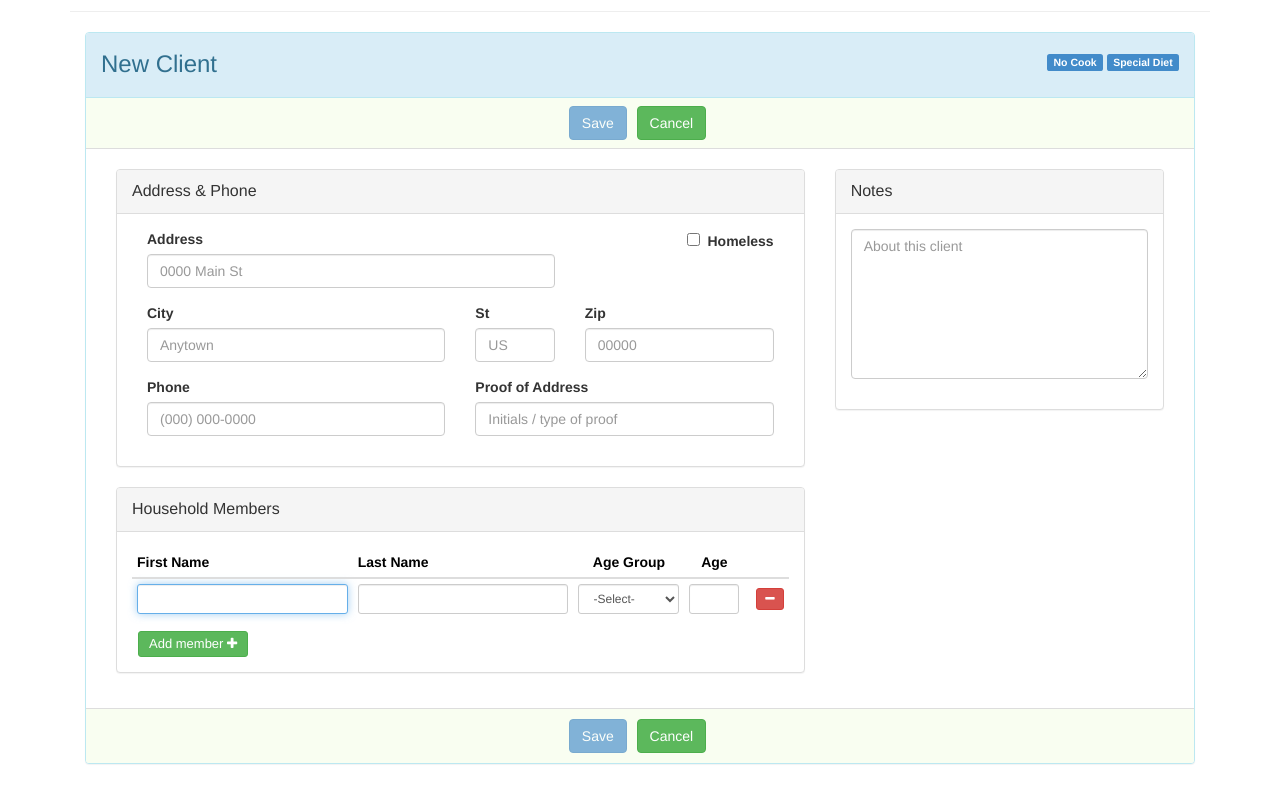
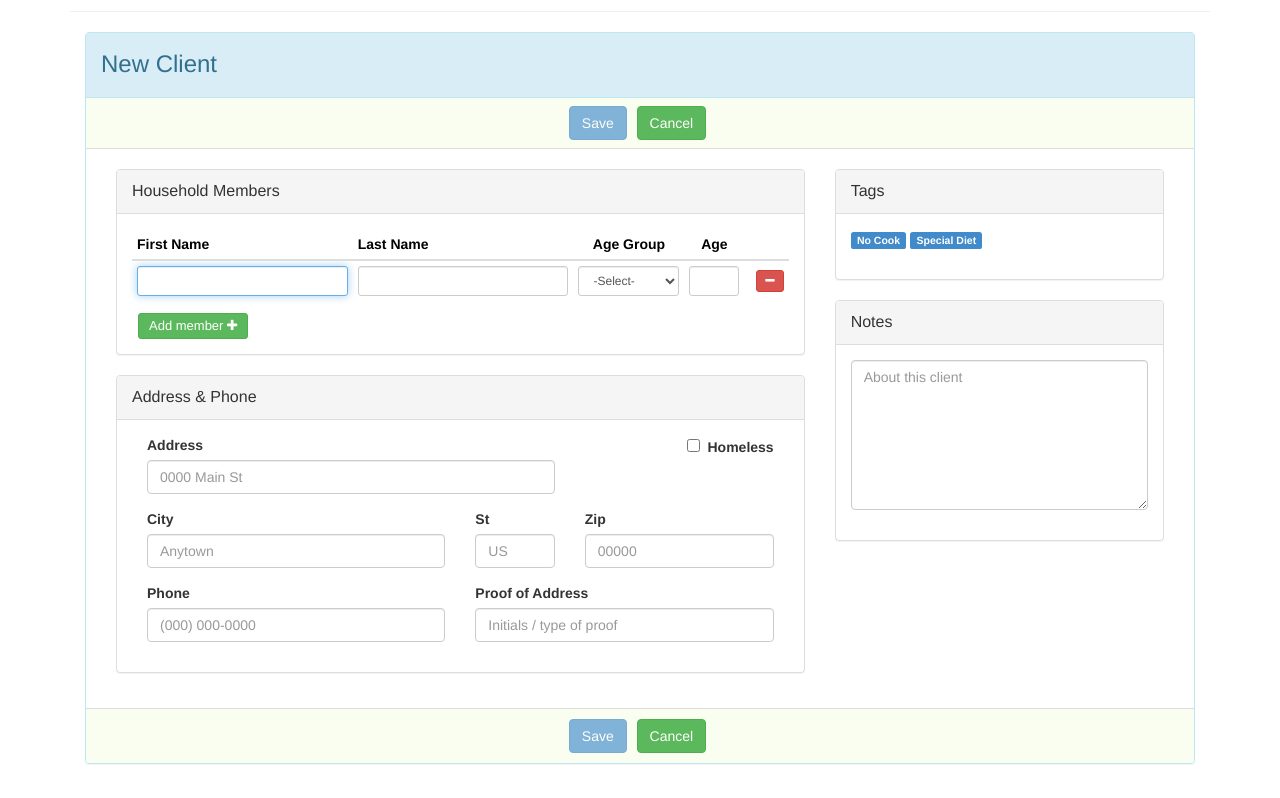
Before and after one commit to groundwired/salesforce-food-bank, a plain HTML site: page resource-bundles/Angular.resource/index.html in a window 1280 px wide. Both pictures are taken after a click on the link "New Client". Shown: the part 75-873 px from the top of the page. Drawn offline with Linux system fonts and the light colour scheme.

Commit message:
style cleanup

```diff
--- a/resource-bundles/Angular.resource/css/foodbank.css
+++ b/resource-bundles/Angular.resource/css/foodbank.css
@@ -45,3 +45,8 @@ body { margin:0px; }
 .bootstrap .alert:focus, .bootstrap .dropdown-menu:focus {
   outline: 0px;
 }
+.bootstrap .panel .panel .panel-heading, .bootstrap .panel .panel .panel-heading .row div {
+  font-size:16px;
+  vertical-align:middle;
+  font-weight:500;
+}
--- a/resource-bundles/Angular.resource/partials/client_edit.html
+++ b/resource-bundles/Angular.resource/partials/client_edit.html
@@ -13,11 +13,6 @@
                         </p>
                     </div>
                 </div>
-                <div class="col-md-5 text-right" style="margin-top:8px;">
-                    <span class="label label-primary" ng-show="data.household.homeless">Homeless</span>
-                    <span class="label label-primary">No Cook</span>
-                    <span class="label label-primary">Special Diet</span>
-                </div>
             </div>
         </div>
         <div class="panel-btnbar text-center" ng-show="data.household">
@@ -27,56 +22,10 @@
         </div>
         <div class="panel-body" ng-show="data.household">
             <div class="col-lg-8">
-                <div class="panel panel-default">
-                    <div class="panel-heading">
-                        <div class="row">
-                            <div class="col-sm-6" style="font-size:16px; vertical-align:middle; font-weight:500;">
-                                Address &amp; Phone
-                            </div>
-                        </div>
-                    </div>
-                    <div class="panel-body">
-                        <div class="form-group col-sm-8">
-                            <label>Address</label>
-                            <input type="text" class="form-control" name="address" placeholder="0000 Main St"
-                                ng-maxlength="50" ng-model="data.household.address"
-                                ng-disabled="data.household.homeless" autofocus="autofocus">
-                        </div>
-                        <div class="form-group col-sm-4 text-right">
-                            <input type="checkbox" name="homeless" ng-model="data.household.homeless"></input>&nbsp;
-                            <label>Homeless</label>
-                        </div>
-                        <div class="form-group col-sm-6">
-                            <label>City</label>
-                            <input type="text" class="form-control" name="city" placeholder="Anytown"
-                                ng-maxlength="50" ng-model="data.household.city">
-                        </div>
-                        <div class="form-group col-sm-2">
-                            <label>St</label>
-                            <input type="text" class="form-control" name="state" placeholder="US"
-                                ng-maxlength="50" ng-model="data.household.state">
-                        </div>
-                        <div class="form-group col-sm-4">
-                            <label>Zip</label>
-                            <input type="text" class="form-control" name="postalCode" placeholder="00000"
-                                ng-maxlength="20" ng-model="data.household.postalCode">
-                        </div>
-                        <div class="form-group col-sm-6">
-                            <label>Phone</label>
-                            <input type="text" class="form-control" name="phone" placeholder="(000) 000-0000"
-                                ng-maxlength="50" ng-model="data.household.phone">
-                        </div>
-                        <div class="form-group col-sm-6">
-                            <label>Proof of Address</label>
-                            <input type="text" class="form-control" name="proof" placeholder="Initials / type of proof"
-                                ng-maxlength="50" >
-                        </div>
-                    </div>
-                </div>
                 <div class="panel panel-default" ng-controller="memberListController" >
                     <div class="panel-heading">
                         <div class="row">
-                            <div class="col-sm-6" style="font-size:16px; vertical-align:middle; font-weight:500;">
+                            <div class="col-sm-6">
                                 Household Members
                             </div>
                         </div>
@@ -146,12 +95,74 @@
                         </div>
                     </div>
                 </div>
+                <div class="panel panel-default">
+                    <div class="panel-heading">
+                        <div class="row">
+                            <div class="col-sm-6">
+                                Address &amp; Phone
+                            </div>
+                        </div>
+                    </div>
+                    <div class="panel-body">
+                        <div class="form-group col-sm-8">
+                            <label>Address</label>
+                            <input type="text" class="form-control" name="address" placeholder="0000 Main St"
+                                ng-maxlength="50" ng-model="data.household.address"
+                                ng-disabled="data.household.homeless" autofocus="autofocus">
+                        </div>
+                        <div class="form-group col-sm-4 text-right">
+                            <input type="checkbox" name="homeless" ng-model="data.household.homeless"></input>&nbsp;
+                            <label>Homeless</label>
+                        </div>
+                        <div class="form-group col-sm-6">
+                            <label>City</label>
+                            <input type="text" class="form-control" name="city" placeholder="Anytown"
+                                ng-maxlength="50" ng-model="data.household.city">
+                        </div>
+                        <div class="form-group col-sm-2">
+                            <label>St</label>
+                            <input type="text" class="form-control" name="state" placeholder="US"
+                                ng-maxlength="50" ng-model="data.household.state">
+                        </div>
+                        <div class="form-group col-sm-4">
+                            <label>Zip</label>
+                            <input type="text" class="form-control" name="postalCode" placeholder="00000"
+                                ng-maxlength="20" ng-model="data.household.postalCode">
+                        </div>
+                        <div class="form-group col-sm-6">
+                            <label>Phone</label>
+                            <input type="text" class="form-control" name="phone" placeholder="(000) 000-0000"
+                                ng-maxlength="50" ng-model="data.household.phone">
+                        </div>
+                        <div class="form-group col-sm-6">
+                            <label>Proof of Address</label>
+                            <input type="text" class="form-control" name="proof" placeholder="Initials / type of proof"
+                                ng-maxlength="50" >
+                        </div>
+                    </div>
+                </div>
             </div>
             <div class="col-lg-4">
+                <div class="panel panel-default" >
+                    <div class="panel-heading">
+                        <div class="row">
+                            <div class="col-sm-6">
+                                Tags
+                            </div>
+                        </div>
+                    </div>
+                    <div class="panel-body">
+                        <div class="form-group">
+                            <span class="label label-primary" ng-show="data.household.homeless">Homeless</span>
+                            <span class="label label-primary">No Cook</span>
+                            <span class="label label-primary">Special Diet</span>
+                        </div>
+                    </div>
+                </div>
                 <div class="panel panel-default" ng-controller="notesController">
                     <div class="panel-heading">
                         <div class="row">
-                            <div class="col-sm-6" style="font-size:16px; vertical-align:middle; font-weight:500;">
+                            <div class="col-sm-6">
                                 Notes
                             </div>
                         </div>
```
Also changed, not shown: resource-bundles/Angular.resource/partials/address.html (+2 -2 lines), resource-bundles/Angular.resource/partials/available.html (+1 -1 lines), resource-bundles/Angular.resource/partials/members.html (+1 -1 lines), resource-bundles/Angular.resource/partials/notes.html (+1 -1 lines), 1 other file.
